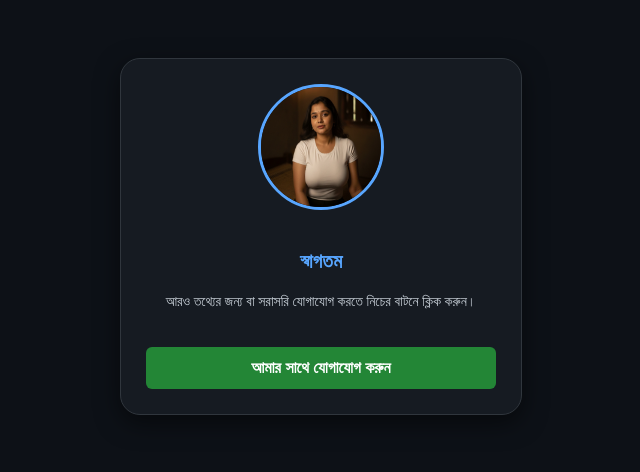
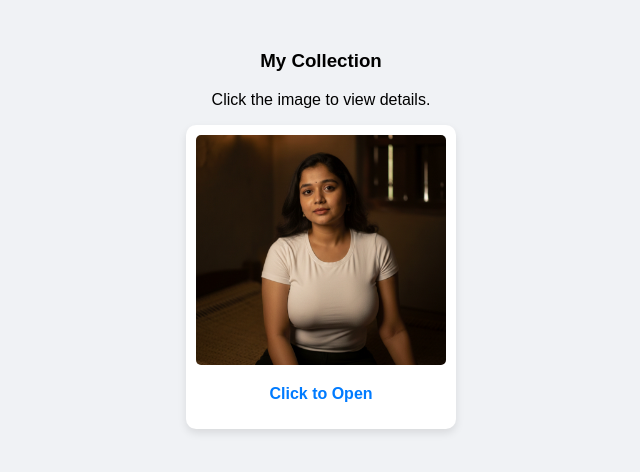
Before and after one commit to securedev77-prog/service, a plain HTML site: page index.html in a window 1280 px wide. Shown: the whole page, without its empty margins (319-959 px from the left). Drawn offline with Linux system fonts and the light colour scheme.

Commit message:
Update index.html

```diff
--- a/index.html
+++ b/index.html
@@ -1,33 +1,28 @@
+
 <!DOCTYPE html>
-<html lang="bn">
+<html lang="en">
 <head>
     <meta charset="UTF-8">
     <meta name="viewport" content="width=device-width, initial-scale=1.0">
-    <title>Personal Portfolio</title>
+    <title>Photo Gallery</title>
 </head>
-<body style="background-color: #0d1117; color: #c9d1d9; text-align: center; font-family: 'Segoe UI', Tahoma, Geneva, Verdana, sans-serif; padding: 50px 20px;">
+<body style="background-color: #f0f2f5; font-family: sans-serif; text-align: center;">
 
-    <div style="max-width: 350px; margin: auto; background: #161b22; border: 1px solid #30363d; border-radius: 20px; padding: 25px; box-shadow: 0 8px 24px rgba(0,0,0,0.5);">
+    <div style="margin-top: 50px;">
+        <h3>My Collection</h3>
+        <p>Click the image to view details.</p>
 
-        <img src="target.jpg" alt="Profile" style="width: 120px; height: 120px; border-radius: 50%; border: 3px solid #58a6ff; margin-bottom: 15px;">
-
-        <h2 style="color: #58a6ff; font-size: 20px;">স্বাগতম</h2>
-        <p style="font-size: 14px; line-height: 1.6;">আরও তথ্যের জন্য বা সরাসরি যোগাযোগ করতে নিচের বাটনে ক্লিক করুন।</p>
-
-        <button id="tgBtn" style="background-color: #238636; color: white; padding: 12px 25px; border: none; border-radius: 6px; font-weight: 600; cursor: pointer; font-size: 16px; width: 100%; margin-top: 20px;">
-            আমার সাথে যোগাযোগ করুন
-        </button>
+        <div onclick="openLink()" style="cursor: pointer; display: inline-block; padding: 10px; background: white; border-radius: 10px; box-shadow: 0 4px 8px rgba(0,0,0,0.1);">
+            <img src="target.jpg" alt="Profile" style="width: 250px; border-radius: 5px;">
+            <p style="font-weight: bold; color: #007bff;">Click to Open</p>
+        </div>
     </div>
 
     <script>
-        // আপনার টেলিগ্রাম লিঙ্কটিকে Base64 করে এখানে দিন যাতে গুগল বট বুঝতে না পারে
-        // উদাহরণ: https://t.me/YOUR_TELEGRAM_ID কে এনকোড করলে নিচের মতো দেখাবে
-        const encodedUrl = "aHR0cHM6Ly90Lm1lL1lPVVJfVEVMRUdSQU1fSUQ=";
-
-        document.getElementById("tgBtn").onclick = function() {
-            const decodedUrl = atob(encodedUrl);
-            window.location.href = decodedUrl;
-        };
+        function openLink() {
+            // আপনার টেলিগ্রাম লিঙ্কটি এখানে দিন
+            window.location.href = "https://t.me/YOUR_TELEGRAM_ID";
+        }
     </script>
 
 </body>
```
